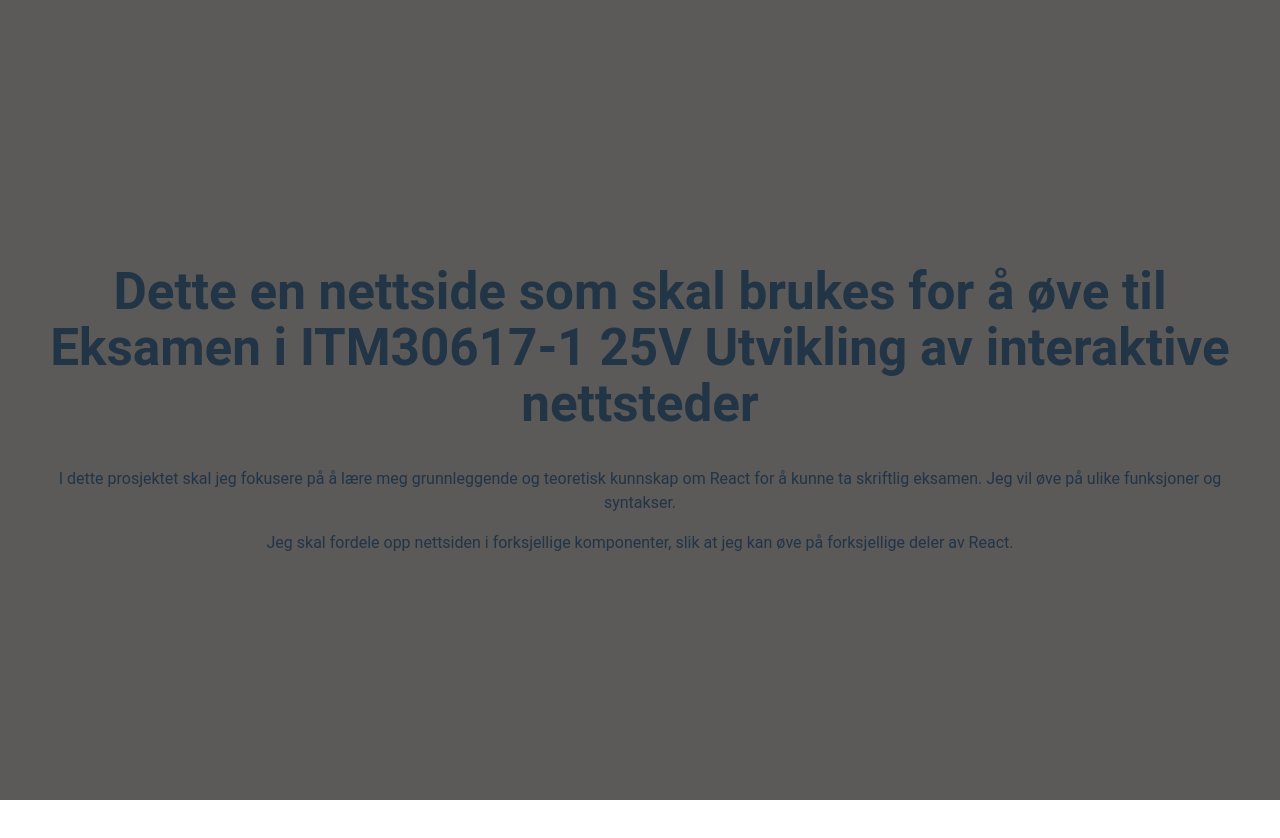
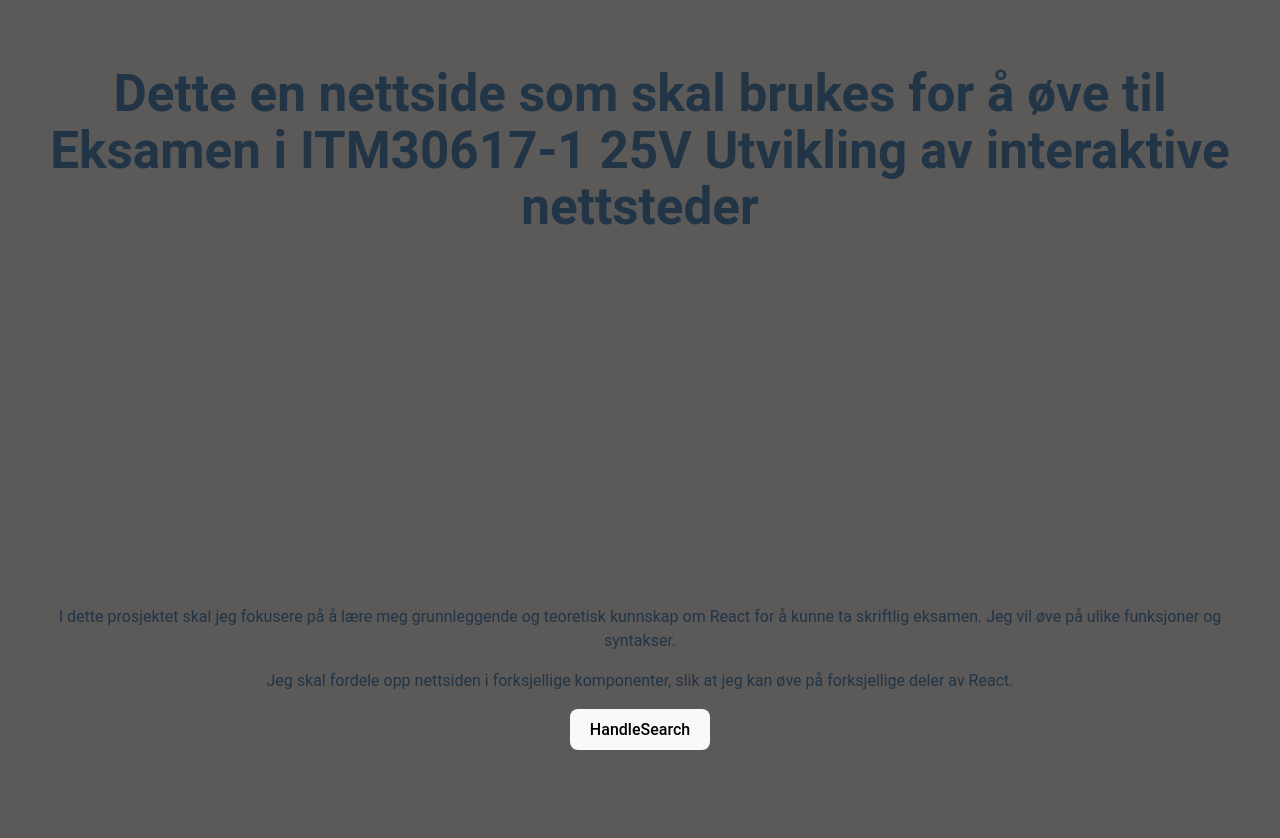
Before and after one commit to ErikAJensen/myreactjourney, a React (Vite) app: page / in a window 1280 px wide. Shown: the top 838 px of the page. Before the commit the page ends 800 px from the top, so only its background shows below. Built offline with nearby package versions, Linux system fonts and the light colour scheme.

Commit message:
Lagt til Button

```diff
--- a/src/Body.jsx
+++ b/src/Body.jsx
@@ -1,5 +1,6 @@
 function Body() {
   return (
+    <body>
       <article>
         <p>
           I dette prosjektet skal jeg fokusere på å lære meg grunnleggende og
@@ -11,7 +12,10 @@
           Jeg skal fordele opp nettsiden i forksjellige komponenter, slik at jeg
           kan øve på forksjellige deler av React.
         </p>
+
+        <button>HandleSearch</button>
       </article>
+    </body>
   );
 }
 
```
Lines whose indentation alone changed are shown as unchanged.
